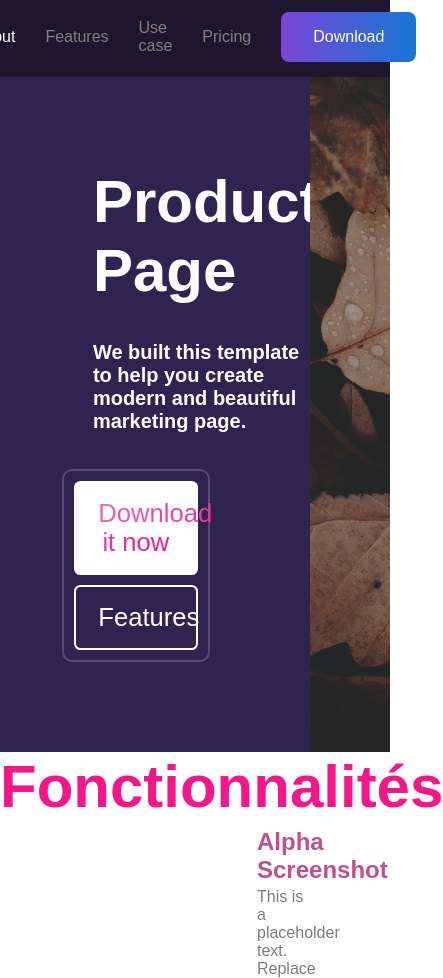
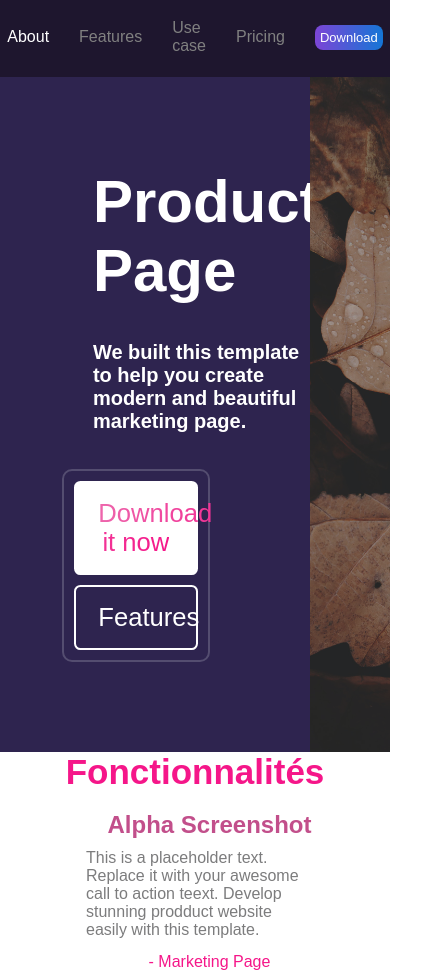
Before and after one commit to MichelleBt20/Bleux, a plain HTML site: page index.html in a window 390 px wide. Shown: the part 69-1047 px from the top of the page, 443 px wide, since content can reach past the window. Drawn offline with Linux system fonts and the light colour scheme.

Commit message:
Add files via upload

```diff
--- a/STYLES/styles.css
+++ b/STYLES/styles.css
@@ -268,6 +268,23 @@ padding: 9px;
         display: none;
 
     }
+
+    .info-fonct {
+        margin-left: 10px;
+        display: flex;
+        flex-direction: column;
+        align-items: center;
+        gap: 10px;
+
+      }
+      .c{
+        margin: 0;
+        width: 60%;
+      }
+    .primer{
+        font-size: 13px;
+        padding: 5px;
+    }
     header{
         flex-direction: column;
     }
@@ -287,20 +304,18 @@ padding: 9px;
         padding: 10px;
         width: 40%;
     }
+    .a {
+        font-size: 35px;
+      }
 
 }
 @media (max-width: 352px) {
-    .info-fonct {
-        margin-left: 20px;
-      }
-      .a {
-        font-size: 40px;
-      }
+
+
+
+
       nav ul{
         gap: 7px;}
-    .primer{
-      padding: 10px;
-    }
     h1{
         font-size: 50px;
     }
@@ -308,4 +323,10 @@ padding: 9px;
         padding: 10px;
         width: 50%;
     }
+    nav {
+        flex-wrap: wrap;
+        font-size: 13px;
+    }
+
+
 }
```
